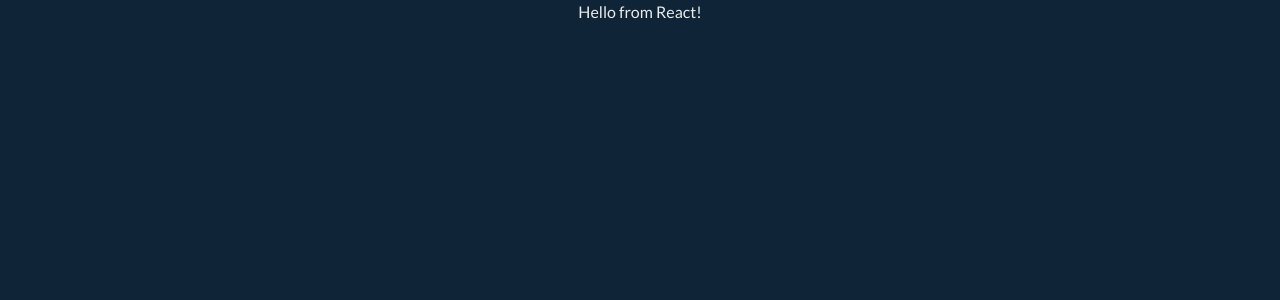
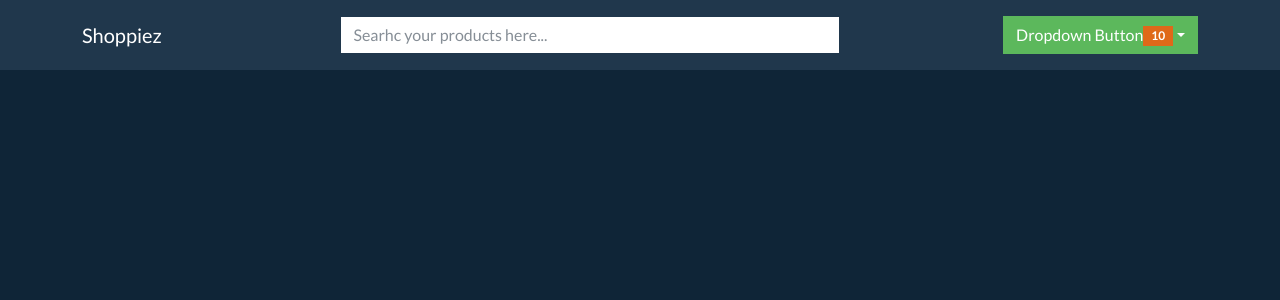
Before and after one commit to NjukiG/shopping-cart-practice, a React (Create React App) app: page / in a window 1280 px wide. Shown: the top 300 px of the page. Built offline with nearby package versions, Linux system fonts and the light colour scheme.

Commit message:
Build the navbar

```diff
--- a/src/App.css
+++ b/src/App.css
@@ -1,38 +1,4 @@
-.App {
-  text-align: center;
+a {
+  text-decoration: none !important;
+  color: inherit !important;
 }
-
-.App-logo {
-  height: 40vmin;
-  pointer-events: none;
-}
-
-@media (prefers-reduced-motion: no-preference) {
-  .App-logo {
-    animation: App-logo-spin infinite 20s linear;
-  }
-}
-
-.App-header {
-  background-color: #282c34;
-  min-height: 100vh;
-  display: flex;
-  flex-direction: column;
-  align-items: center;
-  justify-content: center;
-  font-size: calc(10px + 2vmin);
-  color: white;
-}
-
-.App-link {
-  color: #61dafb;
-}
-
-@keyframes App-logo-spin {
-  from {
-    transform: rotate(0deg);
-  }
-  to {
-    transform: rotate(360deg);
-  }
-}
--- a/src/App.js
+++ b/src/App.js
@@ -1,8 +1,16 @@
 import "./App.css";
 import "bootswatch/dist/superhero/bootstrap.min.css"; // Added this :boom:
+import Header from "./components/Header";
+import { BrowserRouter, Route, Routes } from "react-router-dom";
 
 function App() {
-  return <div className="App">Hello from React!</div>;
+  return (
+    <BrowserRouter>
+      <Routes>
+        <Route exact path="/" element={<Header />} />
+      </Routes>
+    </BrowserRouter>
+  );
 }
 
 export default App;
--- /dev/null
+++ b/src/components/Header.js
@@ -0,0 +1,41 @@
+import React from "react";
+import { Badge, Container, Dropdown, FormControl, Nav, Navbar } from "react-bootstrap";
+import DropdownMenu from "react-bootstrap/esm/DropdownMenu";
+import { Link } from "react-router-dom";
+
+function Header() {
+  return (
+    <>
+      <Navbar bg="dark" variant="dark">
+        <Container>
+          <Navbar.Brand>
+            <Link to="/">Shoppiez</Link>
+          </Navbar.Brand>
+          <Navbar.Text className="search">
+            <FormControl
+              style={{ width: 500 }}
+              placeholder="Searhc your products here..."
+              className="m-auto"
+            ></FormControl>
+          </Navbar.Text>
+          <Nav>
+            <Dropdown>
+              <Dropdown.Toggle variant="success" id="dropdown-basic">
+                Dropdown Button
+                <Badge>{10}</Badge>
+              </Dropdown.Toggle>
+
+              <Dropdown.Menu>
+                <Dropdown.Item href="#/action-1">Action</Dropdown.Item>
+                <Dropdown.Item href="#/action-2">Another action</Dropdown.Item>
+                <Dropdown.Item href="#/action-3">Something else</Dropdown.Item>
+              </Dropdown.Menu>
+            </Dropdown>
+          </Nav>
+        </Container>
+      </Navbar>
+    </>
+  );
+}
+
+export default Header;
```
